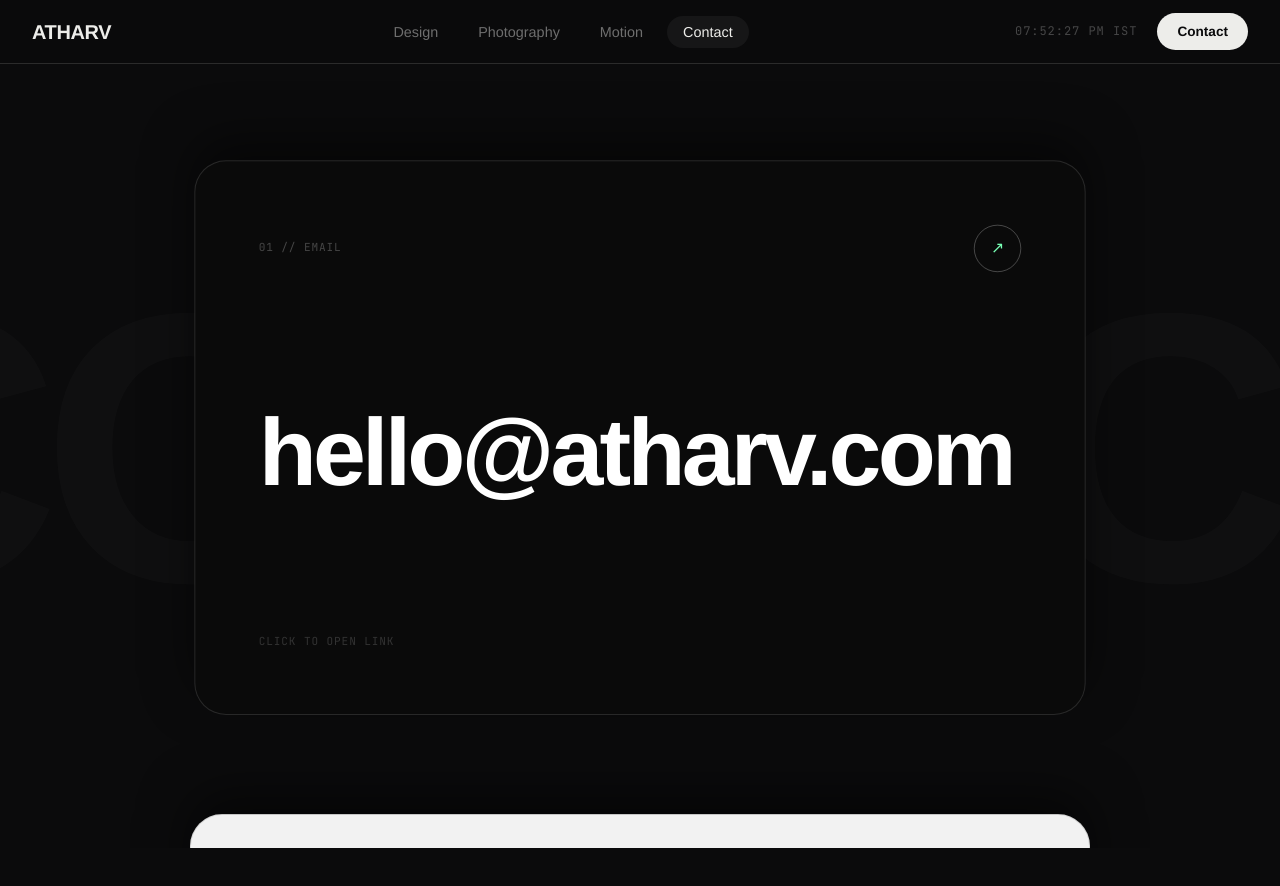
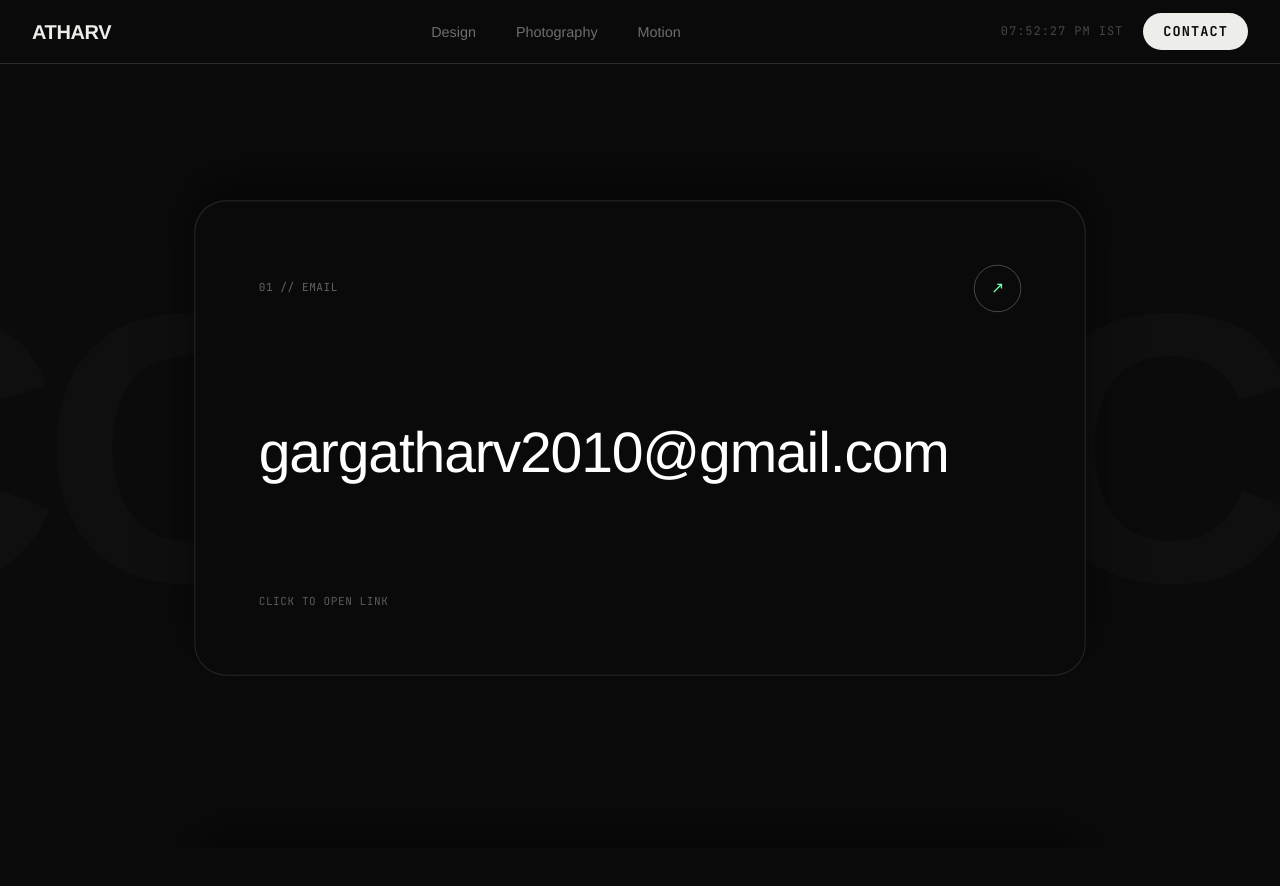
Before and after one commit to atharvgarg2010/Professional, a Next.js app in the folder portfolio/: page /contact in a window 1280 px wide. Shown: the top 886 px of the page. Built offline with nearby package versions, Linux system fonts and the light colour scheme.

Commit message:
Stable Version 1.final

```diff
--- a/portfolio/app/motion/page.tsx
+++ b/portfolio/app/motion/page.tsx
@@ -1,6 +1,7 @@
 import type { Metadata } from 'next';
 import PageShell from '@/components/PageShell';
 import VideoCard from '@/components/motion/VideoCard';
+import MotionHero from '@/components/motion/MotionHero';
 
 export const metadata: Metadata = { title: 'Motion' };
 
@@ -38,28 +39,7 @@ const videos = [
 export default function MotionPage() {
   return (
     <PageShell>
-      <section
-        className="hairline-b"
-        style={{ padding: '5rem 2rem 3rem' }}
-      >
-        <div style={{ maxWidth: '1536px', margin: '0 auto' }}>
-          <p className="mono-label" style={{ color: 'var(--dim)', marginBottom: '1.5rem' }}>
-            MOTION GRAPHICS
-          </p>
-          <h1
-            className="text-display-xl"
-            style={{ color: 'var(--fg)', marginBottom: '1.5rem' }}
-          >
-            FRAME<br />RATE
-          </h1>
-          <p
-            className="text-body"
-            style={{ color: 'var(--dim)', maxWidth: '52ch' }}
-          >
-            3–4 video works. Hover any card to play. Videos are muted and never autoplay on load.
-          </p>
-        </div>
-      </section>
+      <MotionHero />
 
       <section
         style={{ padding: '0 2rem', flex: 1 }}
--- a/portfolio/components/CategoryGrid.tsx
+++ b/portfolio/components/CategoryGrid.tsx
@@ -38,7 +38,16 @@ const categories = [
     accent:  '#a678ff',
     bg:      '#140a1f',
     desc:    'Frame rate as medium.',
-    index:   'C', // Updated index
+    index:   'C',
+  },
+  {
+    href:    '/contact',
+    slug:    'contact',
+    label:   'Contact',
+    accent:  '#7ab8ff',
+    bg:      '#0a0f1a',
+    desc:    'Let\'s build something together.',
+    index:   'D',
   },
   // {
   //   href:    '/marketing',
--- a/portfolio/components/Topbar.tsx
+++ b/portfolio/components/Topbar.tsx
@@ -11,7 +11,6 @@ const navLinks = [
   { href: '/motion',       label: 'Motion' },
   // { href: '/marketing',    label: 'Marketing' },
   // { href: '/author',       label: 'Author' },
-  { href: '/contact',      label: 'Contact' },
 ];
 
 function useClock() {
@@ -141,11 +140,10 @@ export default function Topbar() {
               {time} IST
             </span>
 
-            <a
-              href="mailto:hello@atharv.com"
-              className="hidden sm:inline-flex"
+            <Link
+              href="/contact"
+              className="hidden md:flex mono-label"
               style={{
-                fontFamily: '"Helvetica Neue", Inter, Arial, sans-serif',
                 fontSize: '0.85rem',
                 fontWeight: 600,
                 color: 'var(--bg)',
@@ -160,7 +158,7 @@ export default function Topbar() {
               onMouseLeave={e => (e.target as HTMLElement).style.opacity = '1'}
             >
               Contact
-            </a>
+            </Link>
 
             {/* Mobile menu toggle */}
             <button
@@ -234,8 +232,9 @@ export default function Topbar() {
 
           {/* CTA and Clock at bottom of drawer */}
           <div style={{ marginTop: 'auto', paddingTop: '2rem', display: 'flex', flexDirection: 'column', gap: '1rem' }}>
-            <a
-              href="mailto:hello@atharv.com"
+            <Link
+              href="/contact"
+              onClick={() => setMenuOpen(false)}
               style={{
                 fontFamily: '"Helvetica Neue", Inter, Arial, sans-serif',
                 fontSize: '1.1rem',
@@ -249,7 +248,7 @@ export default function Topbar() {
               }}
             >
               Contact
-            </a>
+            </Link>
             <span className="mono-label" style={{ color: 'var(--dim)', textAlign: 'center' }}>{time} IST</span>
           </div>
         </div>
--- a/portfolio/components/contact/ContactClient.tsx
+++ b/portfolio/components/contact/ContactClient.tsx
@@ -4,10 +4,10 @@ import { useRef } from 'react';
 import { motion, useScroll, useTransform, MotionValue } from 'framer-motion';
 
 const contacts = [
-  { id: 'email', title: 'EMAIL', value: 'hello@atharv.com', link: 'mailto:hello@atharv.com', bg: '#0a0a0a', fg: '#ffffff', accent: '#78ffb4' },
+  { id: 'email', title: 'EMAIL', value: 'gargatharv2010@gmail.com', link: 'mailto:gargatharv2010@gmail.com', bg: '#0a0a0a', fg: '#ffffff', accent: '#78ffb4' },
   { id: 'github', title: 'GITHUB', value: 'atharvgarg2010', link: 'https://github.com/atharvgarg2010', bg: '#f2f2f2', fg: '#0a0a0a', accent: '#ff5a2b' },
-  { id: 'instagram', title: 'INSTAGRAM', value: '@atharv.visuals', link: 'https://instagram.com/', bg: '#1a0503', fg: '#ffffff', accent: '#a678ff' },
-  { id: 'phone', title: 'PHONE', value: '+91 99999 99999', link: 'tel:+919999999999', bg: '#0b1f14', fg: '#ffffff', accent: '#7ab8ff' },
+  { id: 'instagram', title: 'INSTAGRAM', value: '@atharv.garg10', link: 'https://instagram.com/atharv.garg10', bg: '#1a0503', fg: '#ffffff', accent: '#a678ff' },
+  { id: 'phone', title: 'PHONE', value: '+91 9310239359', link: 'tel:+919310239359', bg: '#0b1f14', fg: '#ffffff', accent: '#7ab8ff' },
 ];
 
 export default function ContactClient() {
@@ -87,13 +87,13 @@ export default function ContactClient() {
               y: card.y,
               scale: card.s,
               position: 'absolute',
-              top: '15vh',
+              top: '20vh',
               left: 0,
               right: 0,
               margin: '0 auto',
               width: '100%',
               maxWidth: '900px',
-              height: '70vh',
+              height: '60vh',
               backgroundColor: card.data.bg,
               color: card.data.fg,
               borderRadius: '2rem',
@@ -112,7 +112,7 @@ export default function ContactClient() {
           >
             {/* Header: Title and Index */}
             <div style={{ display: 'flex', justifyContent: 'space-between', alignItems: 'center' }}>
-              <span className="mono-label" style={{ opacity: 0.6 }}>
+              <span className="mono-label" style={{ opacity: 0.9, letterSpacing: '0.05em' }}>
                 0{i + 1} // {card.data.title}
               </span>
 
@@ -149,10 +149,10 @@ export default function ContactClient() {
             <div
               style={{
                 fontFamily: '"Helvetica Neue", Inter, Arial, sans-serif',
-                fontSize: 'clamp(2.5rem, 8vw, 6rem)',
-                fontWeight: 600,
+                fontSize: 'clamp(1.5rem, 4.5vw, 4rem)',
+                fontWeight: 500,
                 lineHeight: 0.9,
-                letterSpacing: '-0.04em',
+                letterSpacing: '-0.02em',
                 wordBreak: 'break-word',
                 transition: 'color 0.4s ease'
               }}
@@ -162,7 +162,7 @@ export default function ContactClient() {
             </div>
 
             {/* Footer detail */}
-            <div className="mono-label" style={{ opacity: 0.4 }}>
+            <div className="mono-label" style={{ opacity: 0.8, letterSpacing: '0.05em' }}>
               CLICK TO OPEN LINK
             </div>
           </motion.a>
--- /dev/null
+++ b/portfolio/components/motion/MotionHero.tsx
@@ -0,0 +1,95 @@
+'use client';
+
+import { motion } from 'framer-motion';
+
+export default function MotionHero() {
+  const container = {
+    hidden: { opacity: 0 },
+    show: {
+      opacity: 1,
+      transition: {
+        staggerChildren: 0.15,
+        delayChildren: 0.2,
+      },
+    },
+  };
+
+  const item = {
+    hidden: { y: '120%', filter: 'blur(10px)' },
+    show: {
+      y: '0%',
+      filter: 'blur(0px)',
+      transition: { type: 'spring', stiffness: 60, damping: 20 },
+    },
+  };
+
+  return (
+    <section className="hairline-b relative overflow-hidden" style={{ minHeight: '80vh', display: 'flex', flexDirection: 'column', justifyContent: 'center', padding: '8rem 2rem 4rem' }}>
+
+      {/* Abstract Background Elements */}
+      <div
+        style={{
+          position: 'absolute',
+          inset: 0,
+          background: 'radial-gradient(circle at 50% 50%, rgba(255,255,255,0.03) 0%, transparent 60%)',
+          zIndex: 0,
+          pointerEvents: 'none',
+        }}
+      />
+      <div
+        style={{
+          position: 'absolute',
+          top: 0,
+          left: '25%',
+          width: '1px',
+          height: '100%',
+          background: 'linear-gradient(to bottom, transparent, rgba(255,255,255,0.05), transparent)',
+          zIndex: 0,
+          pointerEvents: 'none',
+        }}
+      />
+
+      <div style={{ maxWidth: '1536px', margin: '0 auto', width: '100%', zIndex: 1 }}>
+        <p className="mono-label" style={{ color: 'var(--accent)', marginBottom: '3rem', letterSpacing: '0.1em' }}>
+          MOTION & COMPOSITION
+        </p>
+
+        <motion.div
+          variants={container}
+          initial="hidden"
+          animate="show"
+        >
+          <h1
+            style={{
+              fontFamily: '"Helvetica Neue", Inter, Arial, sans-serif',
+              fontSize: 'clamp(4rem, 12vw, 10rem)',
+              fontWeight: 800,
+              color: 'var(--fg)',
+              lineHeight: 0.85,
+              letterSpacing: '-0.05em',
+              textTransform: 'uppercase',
+              margin: 0,
+            }}
+          >
+            <div style={{ overflow: 'hidden', paddingBottom: '1rem' }}>
+              <motion.span variants={item} style={{ display: 'inline-block', transformOrigin: 'left' }}>FRAME RATE</motion.span>
+            </div>
+            <div style={{ overflow: 'hidden', paddingBottom: '1rem' }}>
+              <motion.span variants={item} style={{ display: 'inline-block', color: 'var(--dim)', transformOrigin: 'left' }}>AS MEDIUM.</motion.span>
+            </div>
+          </h1>
+        </motion.div>
+
+        <motion.p
+          initial={{ opacity: 0, y: 20 }}
+          animate={{ opacity: 1, y: 0 }}
+          transition={{ delay: 0.8, duration: 1, ease: [0.16, 1, 0.3, 1] }}
+          className="text-body"
+          style={{ color: 'var(--dim)', maxWidth: '52ch', marginTop: '4rem', fontSize: '1.25rem', lineHeight: 1.6 }}
+        >
+          A curated selection of high-energy motion graphics, teaser compositions, and visual narratives. Hover any card below to play.
+        </motion.p>
+      </div>
+    </section>
+  );
+}
--- a/portfolio/components/motion/VideoCard.tsx
+++ b/portfolio/components/motion/VideoCard.tsx
@@ -48,8 +48,16 @@ export default function VideoCard({
 
   return (
     <article
-      className="hairline-b py-10"
+      className="hairline-b"
+      style={{ padding: '8rem 0' }}
       aria-label={`Motion project: ${title}`}
+    >
+      <div
+        style={{
+          width: '100%',
+          maxWidth: '1280px',
+          margin: '0 auto'
+        }}
       >
         {/* Header */}
         <div className="flex items-baseline gap-4 mb-4">
@@ -60,14 +68,14 @@ export default function VideoCard({
           )}
         </div>
 
-      <p className="text-body mb-6" style={{ color: 'var(--dim)', maxWidth: '56ch' }}>
+        <p className="text-body" style={{ color: 'var(--dim)', maxWidth: '56ch', marginBottom: '3rem' }}>
           {description}
         </p>
 
         {/* Video / poster area */}
         <div
           className="relative overflow-hidden hairline"
-        style={{ aspectRatio: '16/9', cursor: inProgress ? 'default' : 'pointer' }}
+          style={{ aspectRatio: '16/9', cursor: inProgress ? 'default' : 'pointer', backgroundColor: 'var(--bg)' }}
           onMouseEnter={handleMouseEnter}
         onMouseLeave={handleMouseLeave}
         id={`video-card-${title.toLowerCase().replace(/\s+/g, '-')}`}
@@ -195,6 +203,7 @@ export default function VideoCard({
           </div>
         )}
       </div>
+      </div>
     </article>
   );
 }
```
Lines whose indentation alone changed are shown as unchanged.
